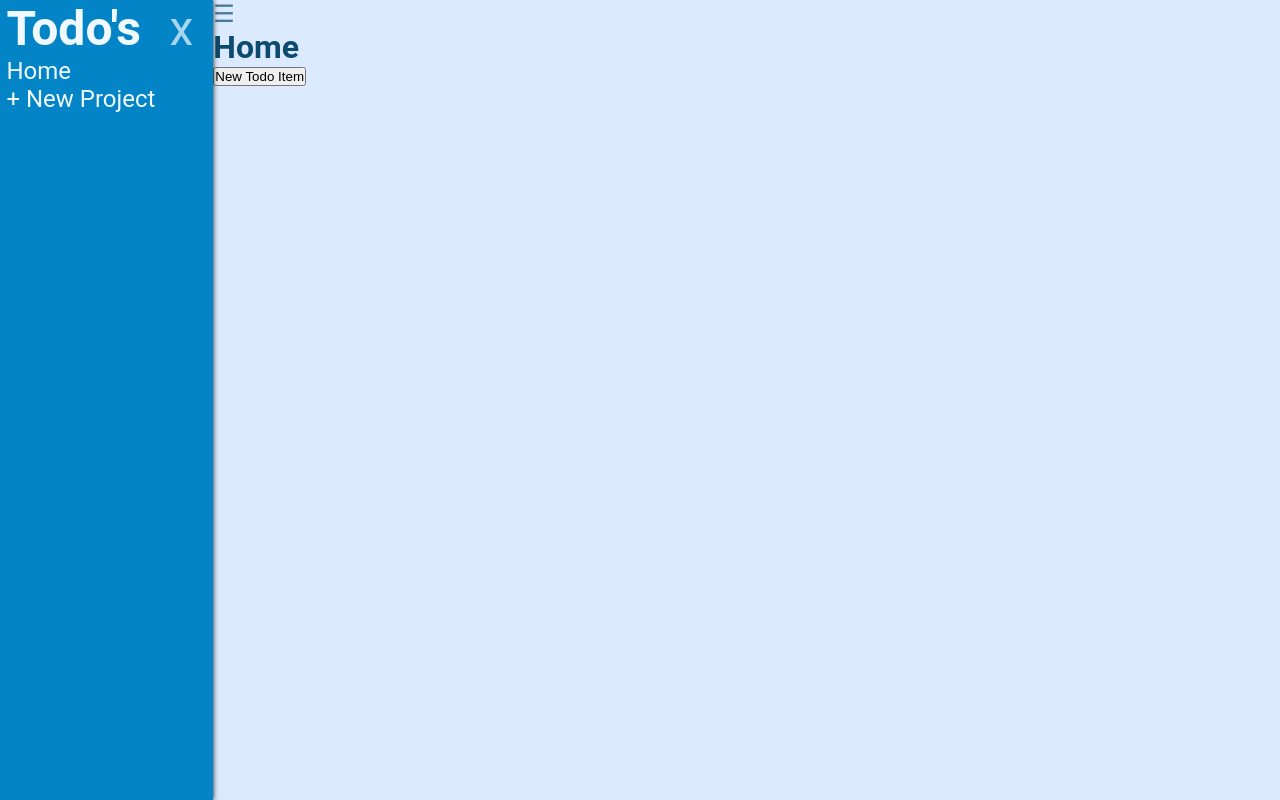
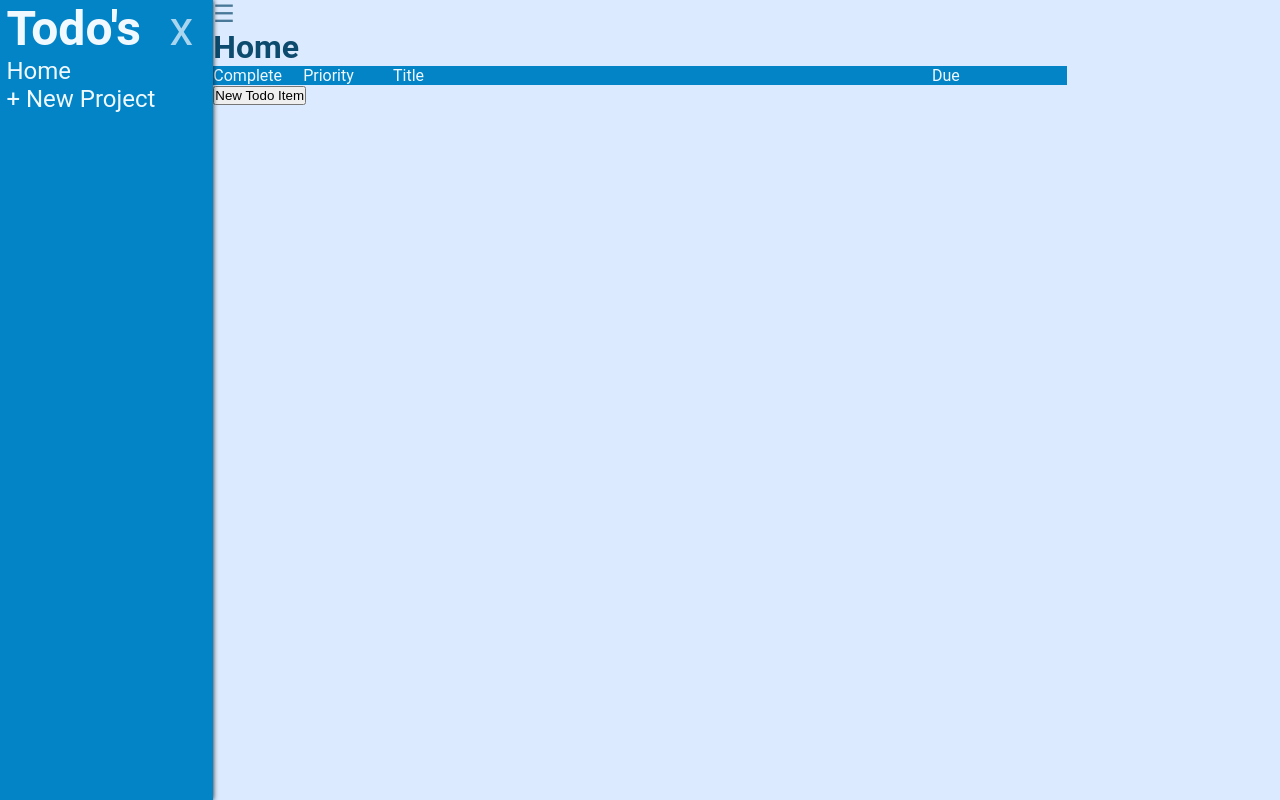
Before and after one commit to E-Trinh/ToDoLists, a website built with webpack: page src/index.html in a window 1280 px wide. Built offline with nearby package versions, Linux system fonts and the light colour scheme.

Commit message:
Improved layout of Todo objects on display

```diff
--- a/src/displayController.js
+++ b/src/displayController.js
@@ -108,6 +108,26 @@ const displayController = (function() {
         const allTodoContainer = document.createElement("div");
         allTodoContainer.classList.toggle("all-todo-container");
 
+        const todoContainer = document.createElement("div");
+        todoContainer.classList.toggle("todo-container");
+        const complete = document.createElement("p");
+        complete.textContent = "Complete";
+        complete.classList.toggle("priority");
+        const priority = document.createElement("p");
+        priority.textContent = "Priority";
+        priority.classList.toggle("priority");
+        const todo = document.createElement("p");
+        todo.textContent = "Title";
+        todo.classList.toggle("todo-title");
+        const due = document.createElement("p");
+        due.textContent = "Due";
+        due.classList.toggle("due");
+        todoContainer.appendChild(complete);
+        todoContainer.appendChild(priority);
+        todoContainer.appendChild(todo);
+        todoContainer.appendChild(due);
+        allTodoContainer.appendChild(todoContainer);
+
         for (let i = 1; i < todos.length; i++) {
             const todoContainer = document.createElement("div");
             todoContainer.classList.toggle("todo-container");
@@ -116,16 +136,20 @@ const displayController = (function() {
 
             const complete = document.createElement("input");
             complete.type = "checkbox";
+            complete.classList.toggle("complete");
             //complete.checked = todos[i].complete;
 
             const priority = document.createElement("p");
             priority.textContent = todos[i].priority;
+            priority.classList.toggle("priority");
 
             const todo = document.createElement("p");
             todo.textContent = todos[i].title;
+            todo.classList.toggle("todo-title");
 
             const due = document.createElement("p");
             due.textContent = todos[i].due;
+            due.classList.toggle("due");
 
             todoContainer.addEventListener("click", event => {
                 editTodoMenu({
--- a/src/styles.css
+++ b/src/styles.css
@@ -71,10 +71,29 @@ html, body {
 .all-todo-container {
     display: flex;
     flex-direction: column;
+    width: 80%;
+    background-color: var(--nav-bg-color);
+    color: var(--nav-font-color)
 }
 
 .todo-container {
     display: flex;
+}
+
+.complete {
+    flex: 1;
+}
+
+.priority {
+    flex: 1;
+}
+
+.todo-title {
+    flex: 6;
+}
+
+.due {
+    flex: 1.5;
 }
 
 .opacity-bg {
```
